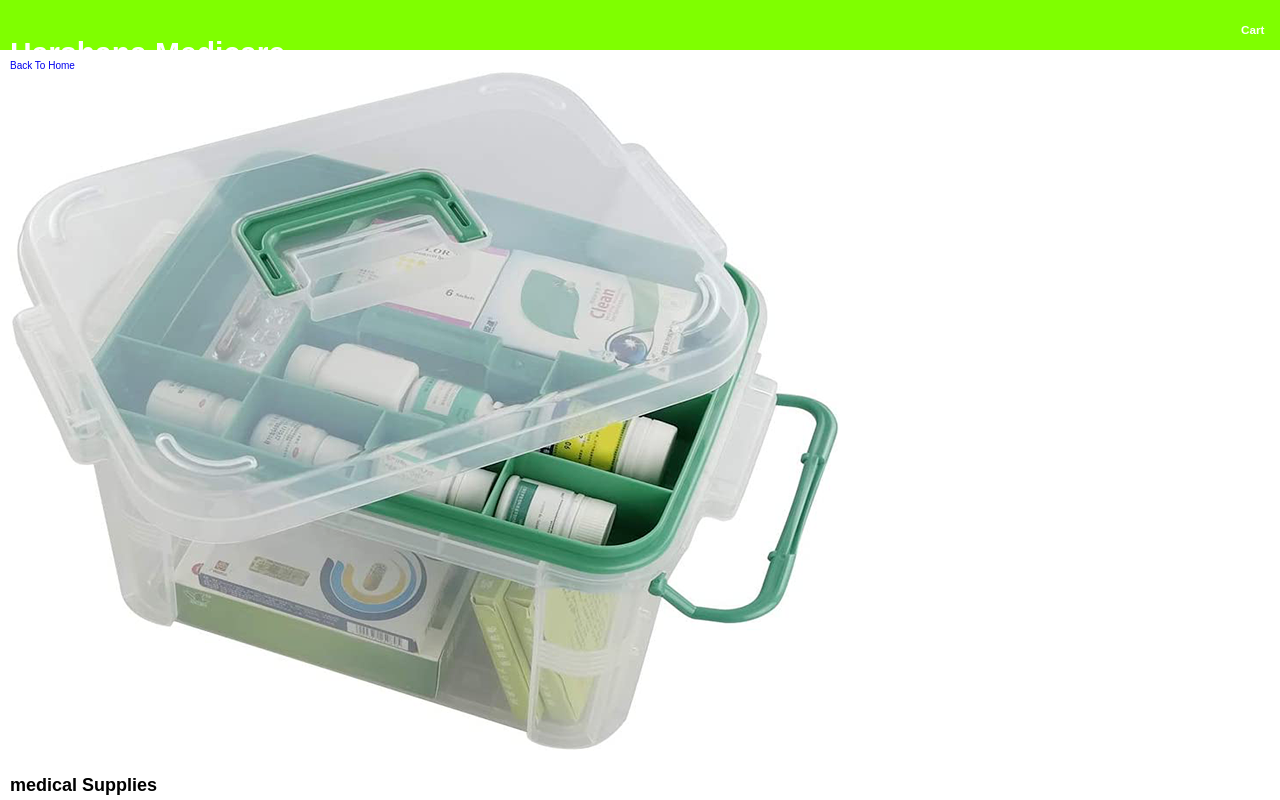
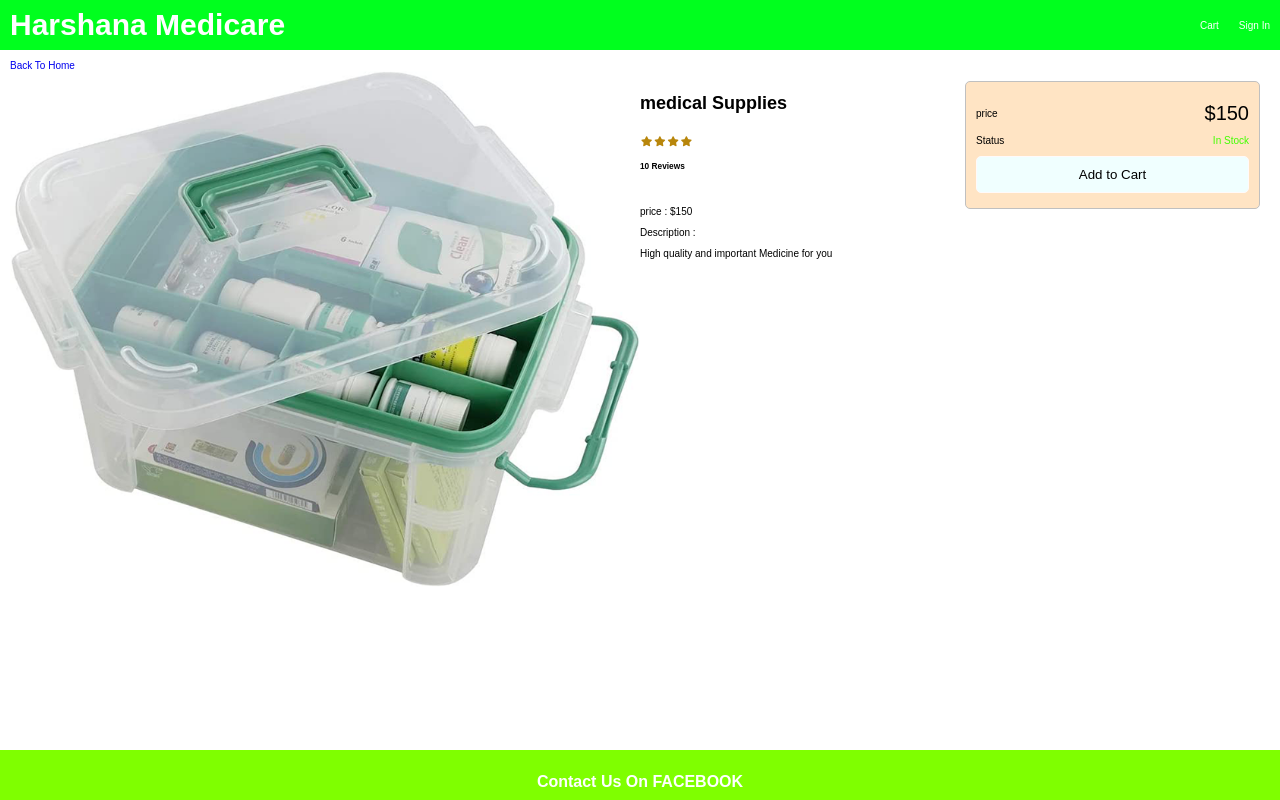
Before and after one commit to sachin96Boy/ECommerceMedicalStore, a React (Create React App) app: page /product/1 in a window 1280 px wide. Shown: the top 800 px of the page. Built offline with nearby package versions, Linux system fonts and the light colour scheme.

Commit message:
adjust css properties

```diff
--- a/src/App.js
+++ b/src/App.js
@@ -20,8 +20,8 @@ function App() {
 
           <div>
 
-            <a href="Cart"><h3>Cart</h3></a>
-            <a href="Signin"><h3>Sign In</h3></a>
+            <a href="Cart">Cart</a>
+            <a href="Signin">Sign In</a>
           </div>
 
         </header>
--- a/src/index.css
+++ b/src/index.css
@@ -33,7 +33,7 @@ body{
 
 header{
   grid-area: header;
-  background-color: chartreuse;
+  background-color: rgb(0, 255, 30);
 
 
 }
@@ -100,6 +100,10 @@ button.primary{
   background-color: azure;
 }
 
+button:hover {
+  border: 0.1rem #404040 solid;
+}
+
 button.block{
   width: 100%;
 }
@@ -151,6 +155,10 @@ img.medium{
   width: 100%;
 }
 
+img.large {
+  width: 100%;
+}
+
 .card{
   border: 0.1rem #c0c0c0 solid;
   background-color: bisque;
@@ -180,7 +188,7 @@ img.medium{
 }
 
 .success{
-  color: aqua;
+  color: rgb(64, 255, 0);
 
 }
 
@@ -188,3 +196,17 @@ img.medium{
   color: red;
 
 }
+
+.alert {
+  padding: 1rem;
+  border: 0.1rem solid transparent;
+  border-radius: 0.5rem;
+}
+.alert-info {
+  color: #2020a0;
+  background-color: #e0e0ff;
+}
+.alert-danger {
+  color: #a02020;
+  background-color: #ffe0e0;
+}
--- a/src/screens/ProductScreen.js
+++ b/src/screens/ProductScreen.js
@@ -21,7 +21,7 @@ export default function ProductScreen(props) {
             <Link to="/">Back To Home</Link>
 
 
-            <div className="raw top">
+            <div className="row top">
                 <div className="col-2">
                     <img className="large" src={product.image} alt={product.name}></img>
                 </div>
```
Also changed, not shown: 1 other file (tests, documents, lock files or other folders).
